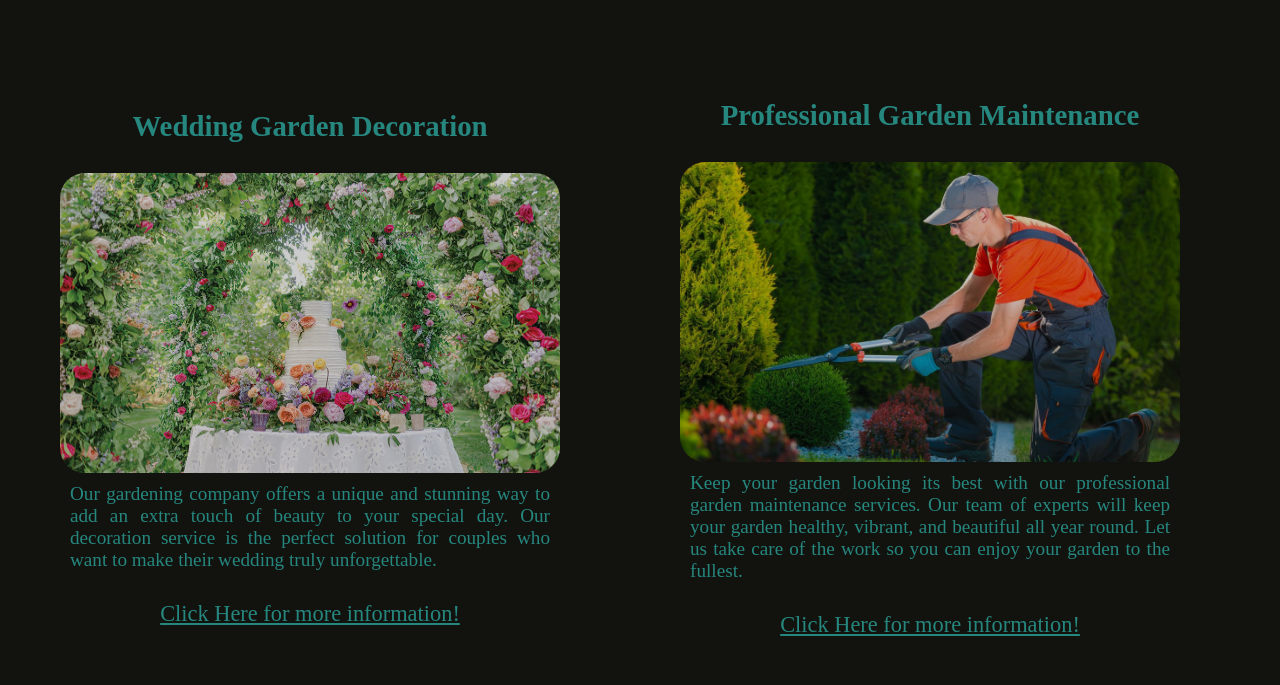
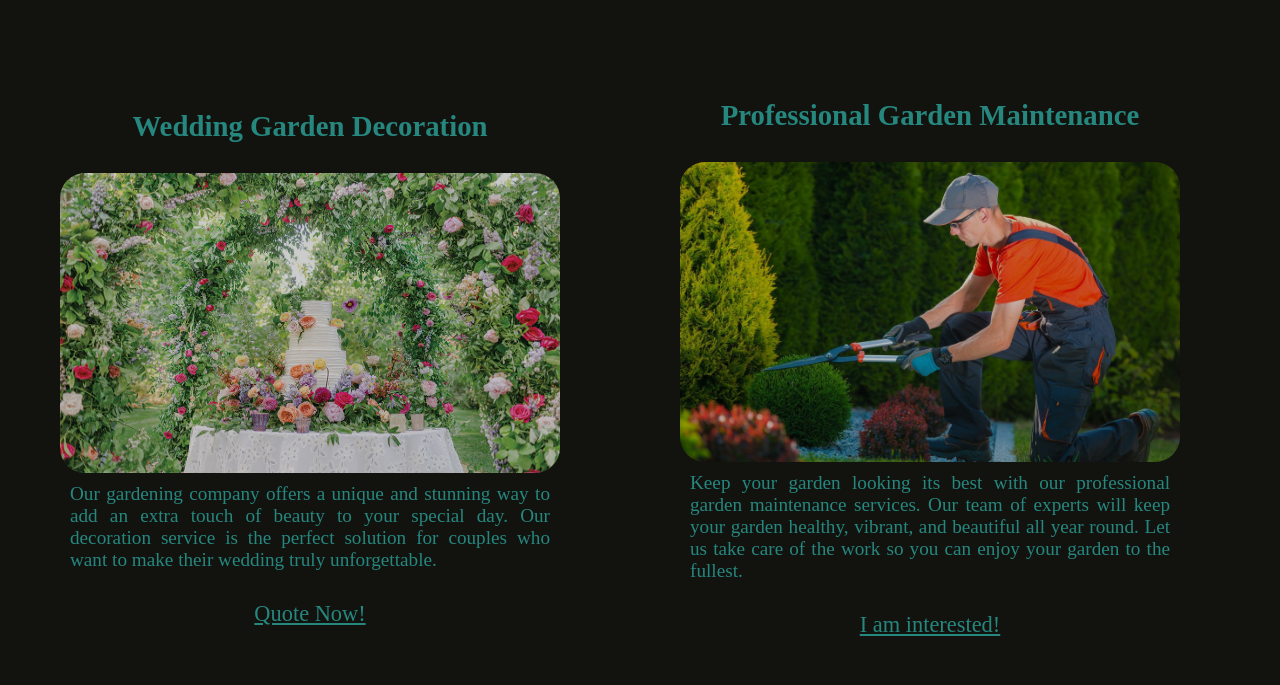
Before and after one commit to danheitor/luck-shrub, a plain HTML site: page index.html in a window 1280 px wide. Shown: the part 857-1542 px from the top of the page. Drawn offline with Linux system fonts and the light colour scheme.

Commit message:
minor bug fixes

```diff
--- a/index.html
+++ b/index.html
@@ -33,7 +33,7 @@
             the perfect solution for couples who want to make their wedding
             truly unforgettable.
           </p>
-          <a href="#">Click Here for more information!</a>
+          <a href="#">Quote Now!</a>
         </article>
         <article>
           <h2>Professional Garden Maintenance</h2>
@@ -44,7 +44,7 @@
             healthy, vibrant, and beautiful all year round. Let us take care of
             the work so you can enjoy your garden to the fullest.
           </p>
-          <a href="#">Click Here for more information!</a>
+          <a href="#">I am interested!</a>
         </article>
         <article>
           <h2>Garden Design & Build Services</h2>
@@ -55,14 +55,14 @@
             our team will work with you to create a beautiful and functional
             garden that fits your style and needs.
           </p>
-          <a href="#">Click Here for more information!</a>
+          <a href="#">Learn More!</a>
         </article>
       </section>
     </main>
     <footer>
       <div>
         <a href="#">
-          <img src="/media/Asset 1@3x.png" alt="Lucky Shrub logo"
+          <img src="./media/Asset 1@3x.png" alt="Lucky Shrub logo"
         /></a>
       </div>
       <div>
```
